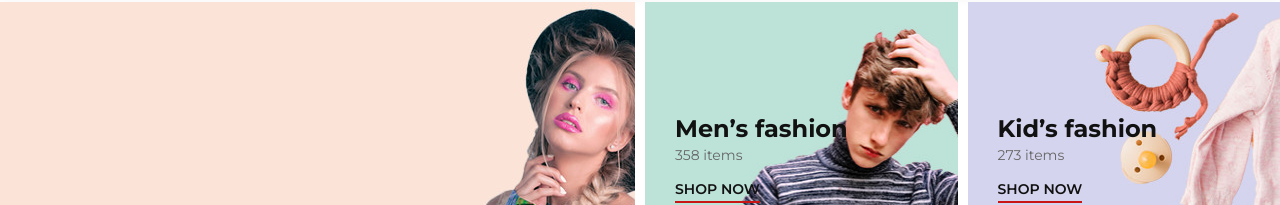
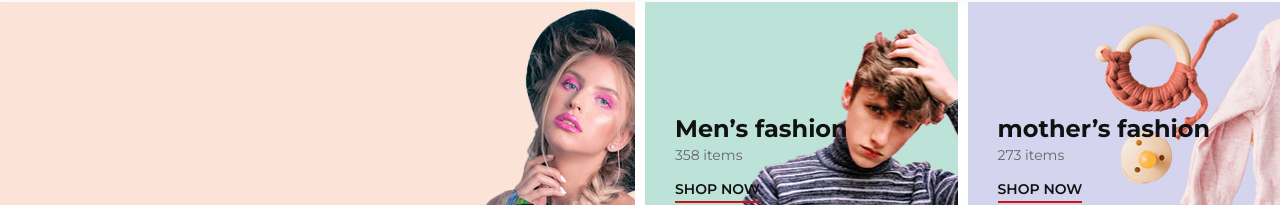
Before and after one commit to ChrissDisigale/Swahili, a plain HTML site: page index.html in a window 1280 px wide. Shown: the part 92-297 px from the top of the page. Drawn offline with Linux system fonts and the light colour scheme.

Commit message:
second commit

```diff
--- a/index.html
+++ b/index.html
@@ -138,7 +138,7 @@
                     <div class="col-lg-6 col-md-6 col-sm-6 p-0">
                         <div class="categories__item set-bg" data-setbg="img/categories/category-3.jpg">
                             <div class="categories__text">
-                                <h4>Kid’s fashion</h4>
+                                <h4>mother’s fashion</h4>
                                 <p>273 items</p>
                                 <a href="#">Shop now</a>
                             </div>
```
